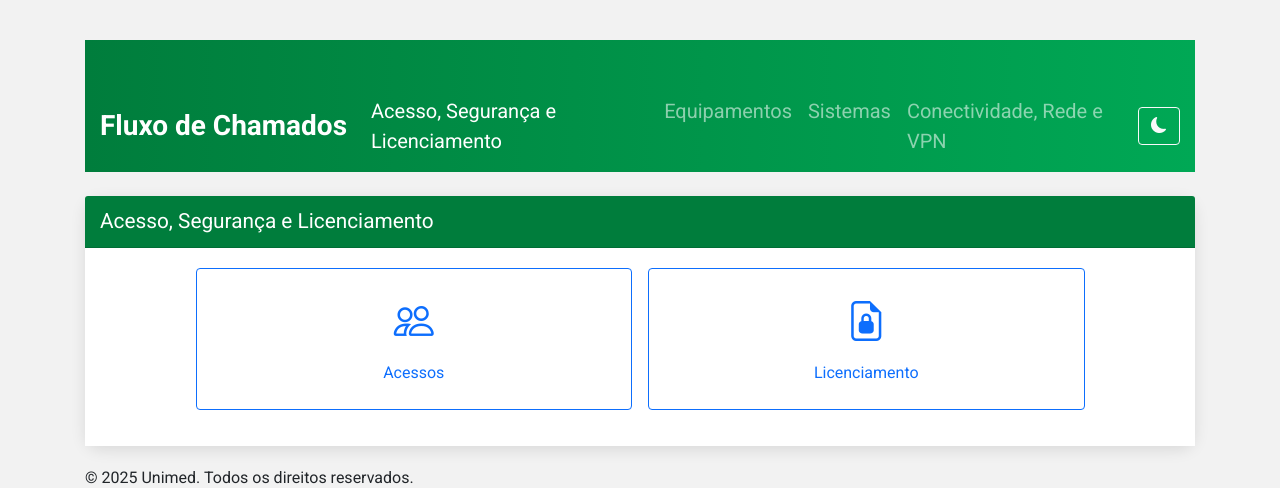
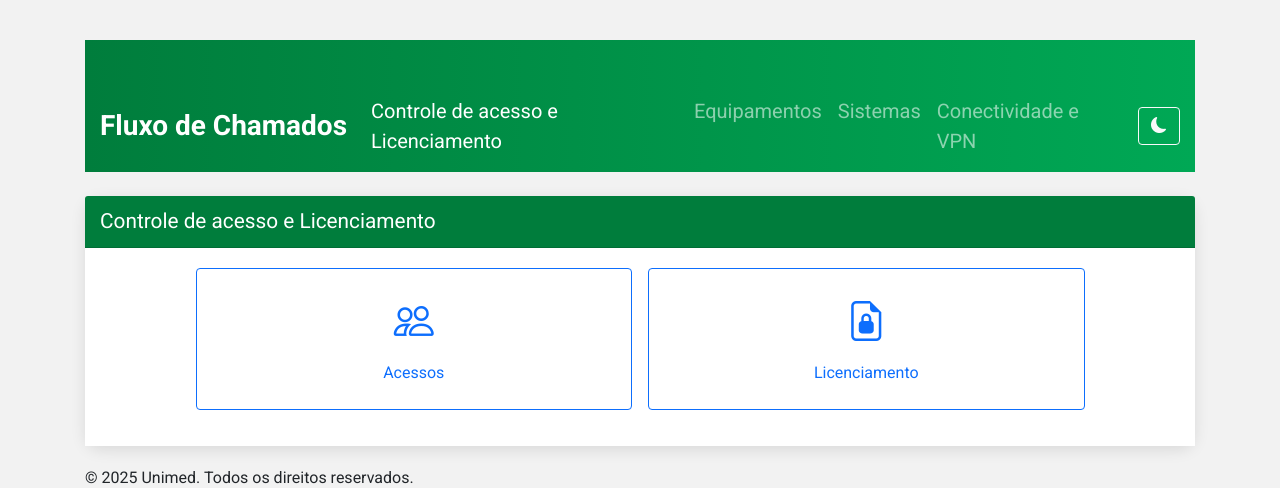
Before and after one commit to Gedeon-Arruda/Fluxo, a Flask app: page / in a window 1280 px wide. Shown: the top 488 px of the page. Run offline with Flask 3, Linux system fonts and the light colour scheme; some libraries are stand-ins or nearby versions.

Commit message:
alteracao de nomes

```diff
--- a/Fluxo/templates/menus/acessos.html
+++ b/Fluxo/templates/menus/acessos.html
@@ -6,7 +6,7 @@
 <div id="acessos-flow" class="mt-4">
   <div class="card">
     <div class="card-header">
-      Acesso, Segurança e Licenciamento
+      Controle de acesso e Licenciamento
     </div>
     <div class="card-body">
       <form id="accessForm">
--- a/Fluxo/templates/menus/rede.html
+++ b/Fluxo/templates/menus/rede.html
@@ -6,7 +6,7 @@
 <div id="rede-flow" class="mt-4">
   <div class="card">
     <div class="card-header">
-      Conectividade, Rede e VPN
+      Conectividade e VPN
     </div>
     <div class="card-body">
       <!-- Menu Principal: os ícones permanecem visíveis -->
--- a/Fluxo/templates/menus/sistemas.html
+++ b/Fluxo/templates/menus/sistemas.html
@@ -15,7 +15,7 @@
             <div class="col">
               <button type="button" class="btn btn-outline-primary w-100 py-4" onclick="selectFlow('ajuda')">
                 <i class="bi bi-tools fs-1 mb-2"></i>
-                <div>Requisitar ajuda técnica</div>
+                <div>Instalar, Atualizar ou Desinstalar</div>
               </button>
             </div>
             <div class="col">
--- a/Fluxo/templates/partials/header.html
+++ b/Fluxo/templates/partials/header.html
@@ -9,7 +9,7 @@
       <!-- Centralizando os itens do menu -->
       <ul class="navbar-nav mx-auto">
         <li class="nav-item">
-          <a class="nav-link fs-5 {% if request.path == '/' %}active{% endif %}" href="/">Acesso, Segurança e Licenciamento</a>
+          <a class="nav-link fs-5 {% if request.path == '/' %}active{% endif %}" href="/">Controle de acesso e Licenciamento</a>
         </li>
         <li class="nav-item">
           <a class="nav-link fs-5 {% if request.path == '/equipamentos' %}active{% endif %}" href="/equipamentos">Equipamentos</a>
@@ -18,7 +18,7 @@
           <a class="nav-link fs-5 {% if request.path == '/sistemas' %}active{% endif %}" href="/sistemas">Sistemas</a>
         </li>
         <li class="nav-item">
-          <a class="nav-link fs-5 {% if request.path == '/rede' %}active{% endif %}" href="/rede">Conectividade, Rede e VPN</a>
+          <a class="nav-link fs-5 {% if request.path == '/rede' %}active{% endif %}" href="/rede">Conectividade e VPN</a>
         </li>
       </ul>
       <!-- Botão para dark mode, alinhado à direita -->
```
